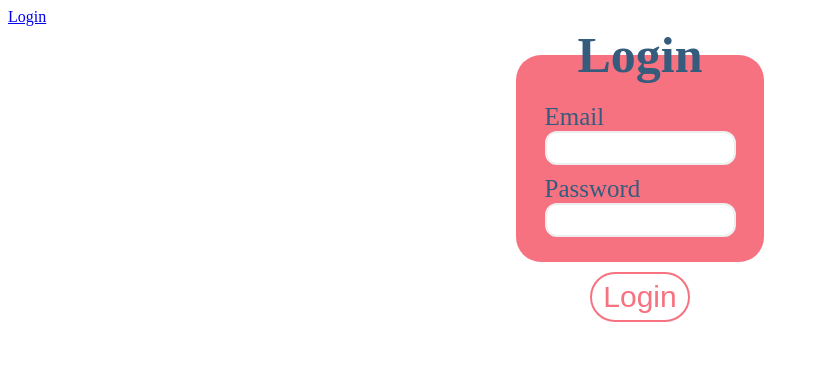
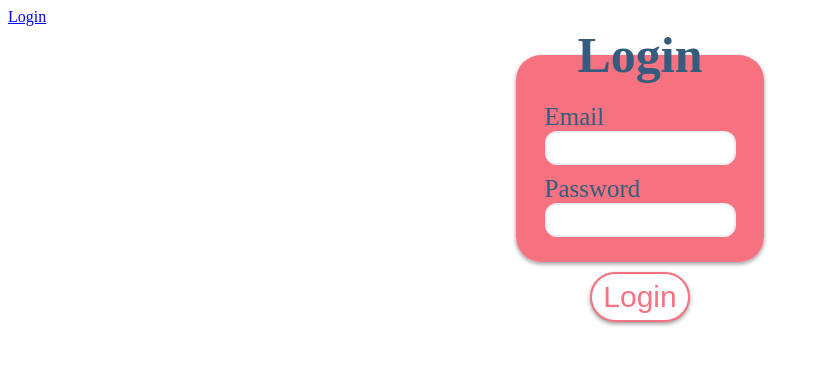
Before and after one commit to td-tan/BeChef, an Angular app: page /login in a window 1280 px wide. Shown: the top 366 px of the page, without its empty margins (0-822 px from the left). Built offline with nearby package versions, Linux system fonts and the light colour scheme.

Commit message:
feat: add shadow

```diff
--- a/src/app/login/login.component.sass
+++ b/src/app/login/login.component.sass
@@ -13,6 +13,7 @@ form
         background-color: #F67280
         border-style: none
         border-radius: 25px
+        box-shadow: 0 2px 4px rgba(0, 0, 0, 0.4)
         color: #355C7D
         font-size: 25px
 
@@ -42,6 +43,7 @@ form
         font-size: 30px
         border: 2px solid #F67280
         border-radius: 25px
+        box-shadow: 0 2px 4px rgba(0, 0, 0, 0.4)
 
     button:hover
         background-color: #F67280
```
